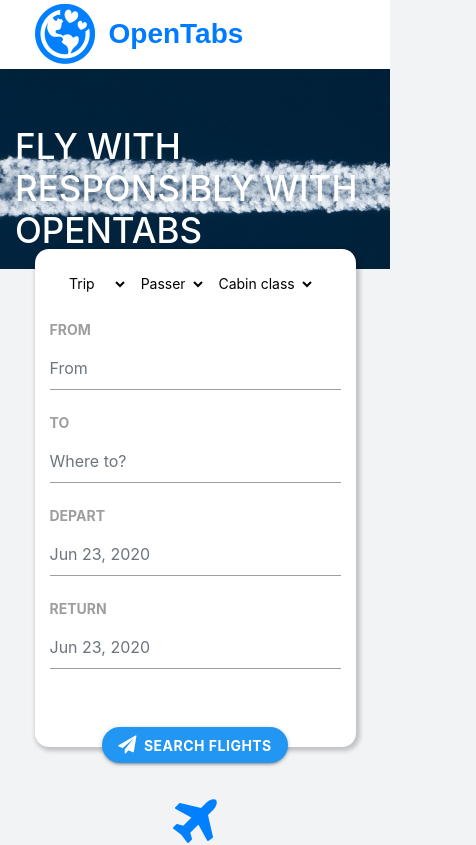
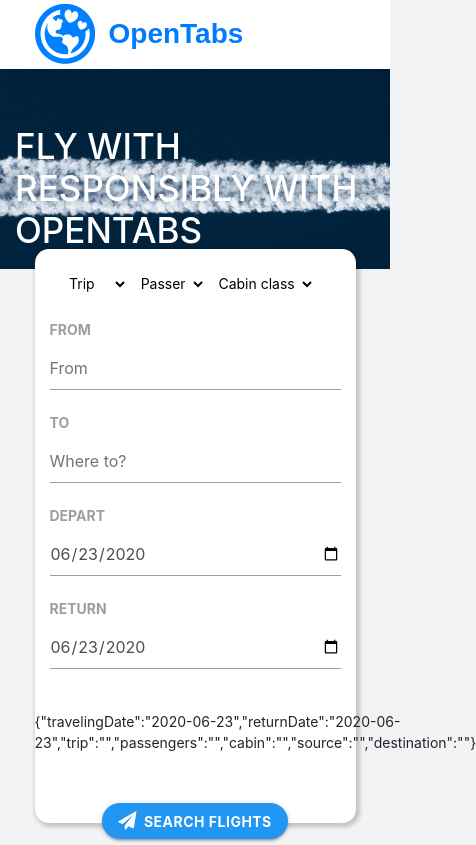
Before and after one commit to Adarsh-thedev/ot-flights-frontend, a React (Create React App) app: page / in a window 390 px wide. Shown: the top 845 px of the page, 476 px wide, since content can reach past the window. Built offline with nearby package versions, Linux system fonts and the light colour scheme.

Commit message:
changinh values of form inputs using state

```diff
--- a/src/Components/Flightsearch.js
+++ b/src/Components/Flightsearch.js
@@ -1,31 +1,45 @@
 import React, { useState } from 'react';
 
 const FlightSearch = () => {
-    const [date, setDate] = useState({
-        travelingDate : `${new Date().toString().substr(4,6)}, ${new Date().getFullYear()}`,
-        returnDate : `${new Date().toString().substr(4,6)}, ${new Date().getFullYear()}`
+    const [details, setDetails] = useState({
+        travelingDate : `${new Date().toISOString().substr(0,10)}`,
+        returnDate : `${new Date().toISOString().substr(0,10)}`,
+        trip : '',
+        passengers : '',
+        cabin : '',
+        source : '',
+        destination : ''
     });
+
+    const handleChange = name => event => {
+        setDetails({
+            ...details,
+            [name] : event.target.value
+        });
+    }
+
+    const {travelingDate, returnDate, passengers, trip, cabin, source, destination} = details;
 
     return(
         <div className = 'container' style ={{position : 'relative', bottom : '20px'}}>
             <form className = 'br4 shadow-3 bg1'>
                 <div className = 'top d-flex container ml-2'>
                     <div className="input-field ml1 select-div">
-                        <select className = 'pointer browser-default bn'>
+                        <select value = {trip} onChange = {handleChange('trip')} className = 'pointer browser-default bn'>
                             <option value="" disabled selected>Trip</option>
                             <option style={{color : 'black'}}>Round trip</option>
                             <option style={{color : 'black'}}>One way</option>
                         </select>
                     </div>
                     <div className="input-field ml1 select-div">
-                        <select className = 'pointer browser-default bn'>
+                        <select value = {passengers} onChange = {handleChange('passengers')} className = 'pointer browser-default bn'>
                             <option value="" disabled selected>Passengers</option>
-                            <option>One</option>
-                            <option>Two</option>
+                            <option>1</option>
+                            <option>2</option>
                         </select>
                     </div>
                     <div className="input-field ml1 select-div">
-                        <select className = 'pointer browser-default bn'>
+                        <select value = {cabin} onChange = {handleChange('cabin')} className = 'pointer browser-default bn'>
                             <option value="" disabled selected>Cabin class</option>
                             <option>Economy</option>
                             <option>Premium Economy</option>
@@ -38,30 +52,63 @@
                     <div className="form-group col-xs-12 col-sm-3">
                         <label className = 'b f5'>FROM</label>
                         <div className="autocomplete">
-                            <input id="source" autoComplete="off" type="text" className="form-control" name="from" placeholder='From'/>
+                            <input
+                                type="text"
+                                className="form-control"
+                                placeholder='From'
+                                value = {source}
+                                onChange = {handleChange('source')}
+                            />
                         </div>
                     </div>
                     <div className="form-group col-xs-12 col-sm-3">
                         <label className = 'b f5'>TO</label>
                         <div className="autocomplete">
-                            <input id = 'dest' autoComplete="off" type="text" className="form-control" name="to" placeholder="Where to?"/>
+                            <input
+                                type="text"
+                                className="form-control"
+                                placeholder="Where to?"
+                                value={destination}
+                                onChange = {handleChange('destination')}
+                            />
                         </div>
                     </div>
                     <div className="form-group col-xs-12 col-sm-3">
                         <label className = 'b f5'>DEPART</label>
-                        <div className="autocomplete">
-                            <input autoComplete="off" type="text" className="form-control" name="to" placeholder={date.travelingDate}/>
+                        <div>
+                            <input
+                                type="date"
+                                className="form-control"
+                                value={travelingDate}
+                                onChange = {handleChange('travelingDate')}
+                            />
                         </div>
                     </div>
                     <div className="form-group col-xs-12 col-sm-3">
                         <label className = 'b f5'>RETURN</label>
-                        <div className="autocomplete">
-                            <input autoComplete="off" type="text" className="form-control" name="to" placeholder={date.returnDate}/>
+                        <div>
+                            <input
+                                type="date"
+                                className="form-control"
+                                value={returnDate}
+                                onChange = {handleChange('returnDate')}
+                            />
                         </div>
                     </div>
                 </div>
+                    <div className = 'row'>
+                        <div className = 'col-xs-12'>
+                            <p>{JSON.stringify(details)}</p>
+                        </div>
+                    </div>
                 <div className="center" style = {{position : 'relative', top : '16px'}}>
-                    <button className="btn blue text-white br-pill dim b"><i className="fa fa-send mr-2" aria-hidden="true"></i>Search Flights</button>
+                    <button
+                        className="btn blue text-white br-pill dim b"
+                        // onClick = {handleClick}
+                    >
+                        <i className="fa fa-send mr-2" aria-hidden="true"></i>
+                        Search Flights
+                    </button>
                 </div>
             </form>
         </div>
```
